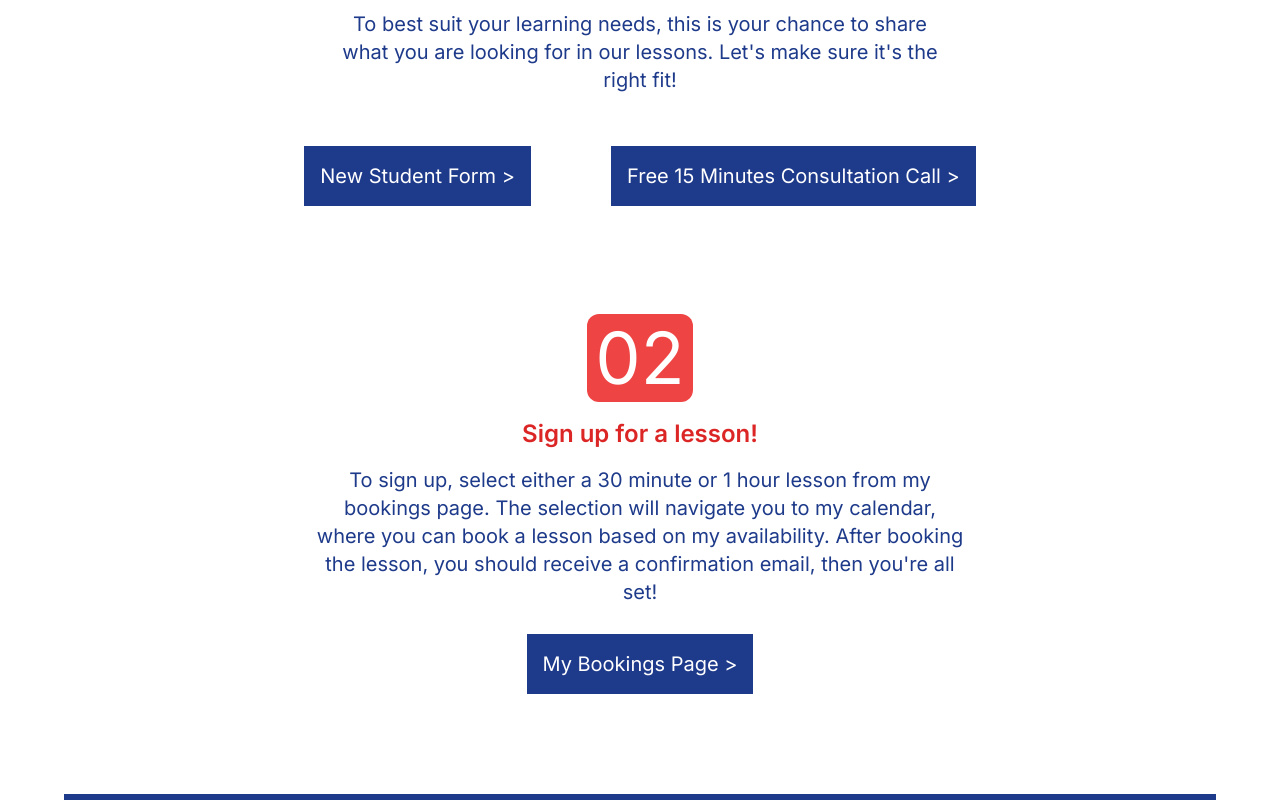
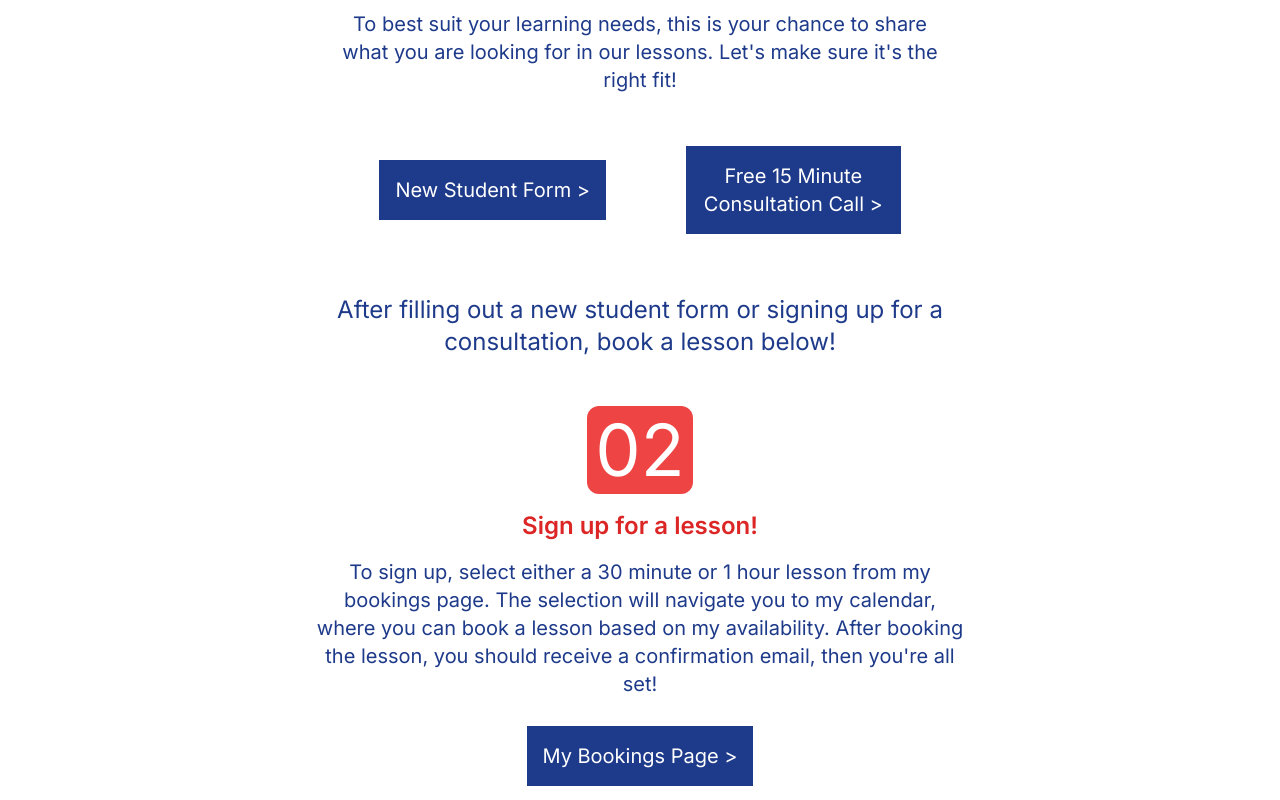
Before and after one commit to zachcygan/chinese_with_katie, a Next.js app: page / in a window 1280 px wide. Shown: the part 4160-4960 px from the top of the page. Built offline with nearby package versions, Linux system fonts and the light colour scheme.

Commit message:
added text under consulation call button

```diff
--- a/src/components/info.tsx
+++ b/src/components/info.tsx
@@ -307,7 +307,7 @@ export default function Info() {
               To best suit your learning needs, this is your chance to share what you are looking for in our lessons. Let's make sure it's the right fit!
             </motion.div>
             <motion.div
-              className="flex flex-col md:flex-row justify-center text-white py-5"
+              className="flex flex-col md:flex-row justify-center items-center text-white py-5"
               initial="hidden"
               whileInView="visible"
               variants={fadeInUpVariants}
@@ -322,15 +322,24 @@ export default function Info() {
               </div>
               <div>
                 <Link href='https://tidycal.com/katieschineseguide/15-minute-free-consultation-call' target="_blank">
-                  <button className="bg-blue-900 p-4 mx-10 hover:scale-[1.05]">
-                    Free 15 Minutes Consultation Call {`>`}
+                  <button className="bg-blue-900 p-4 mx-10 hover:scale-[1.05] w-[17ch]">
+                    Free 15 Minute Consultation Call {`>`}
                   </button>
                 </Link>
               </div>
             </motion.div>
+            <motion.div
+              className="text-blue-900 sm:text-xl lg:text-2xl max-w-2xl mx-auto mt-4 lg:mt-10"
+              initial="hidden"
+              whileInView="visible"
+              variants={fadeInUpVariants}
+              viewport={{ once: true }}
+            >
+              After filling out a new student form or signing up for a consultation, book a lesson below!
+            </motion.div>
           </div>
         </div>
-        <div className="lg:py-10">
+        <div className="">
           <motion.div
             className="text-white text-7xl bg-red-500 max-w-min mx-auto p-2 rounded-xl m-2"
             initial="hidden"
```
